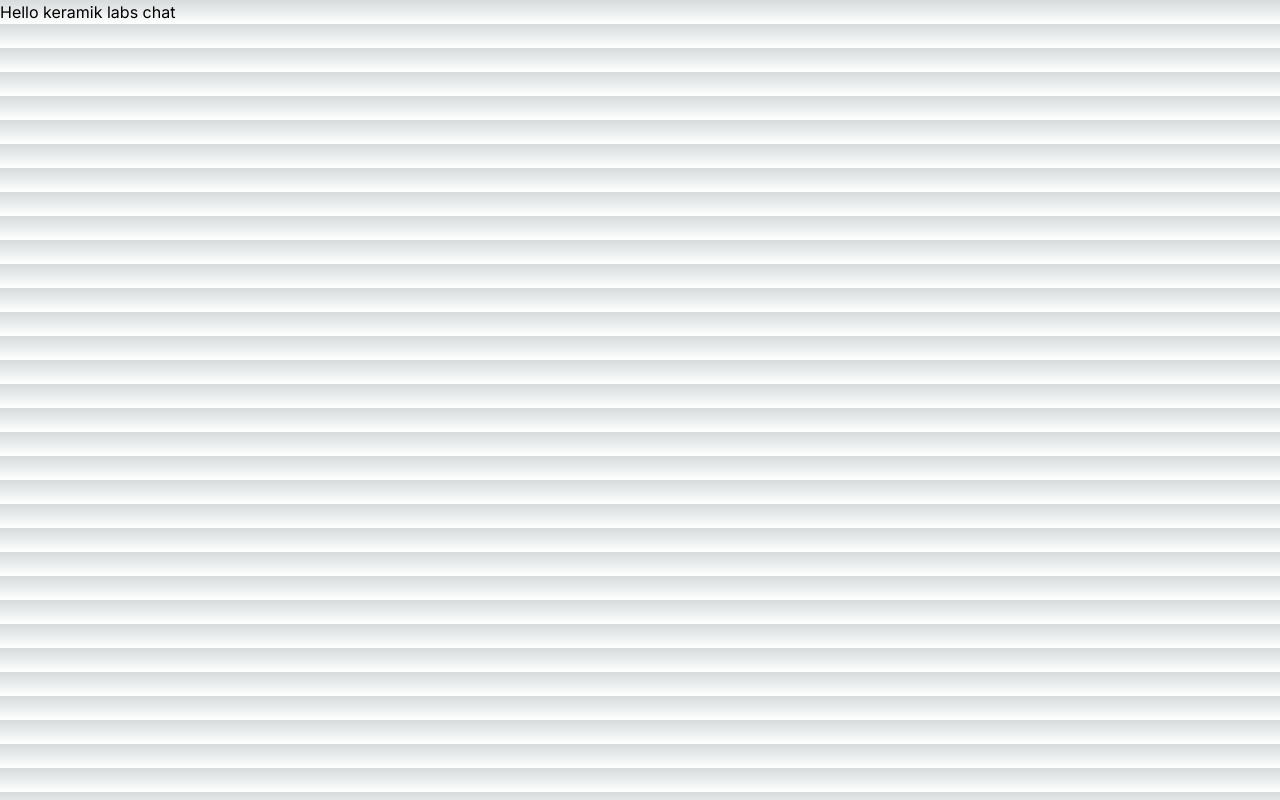
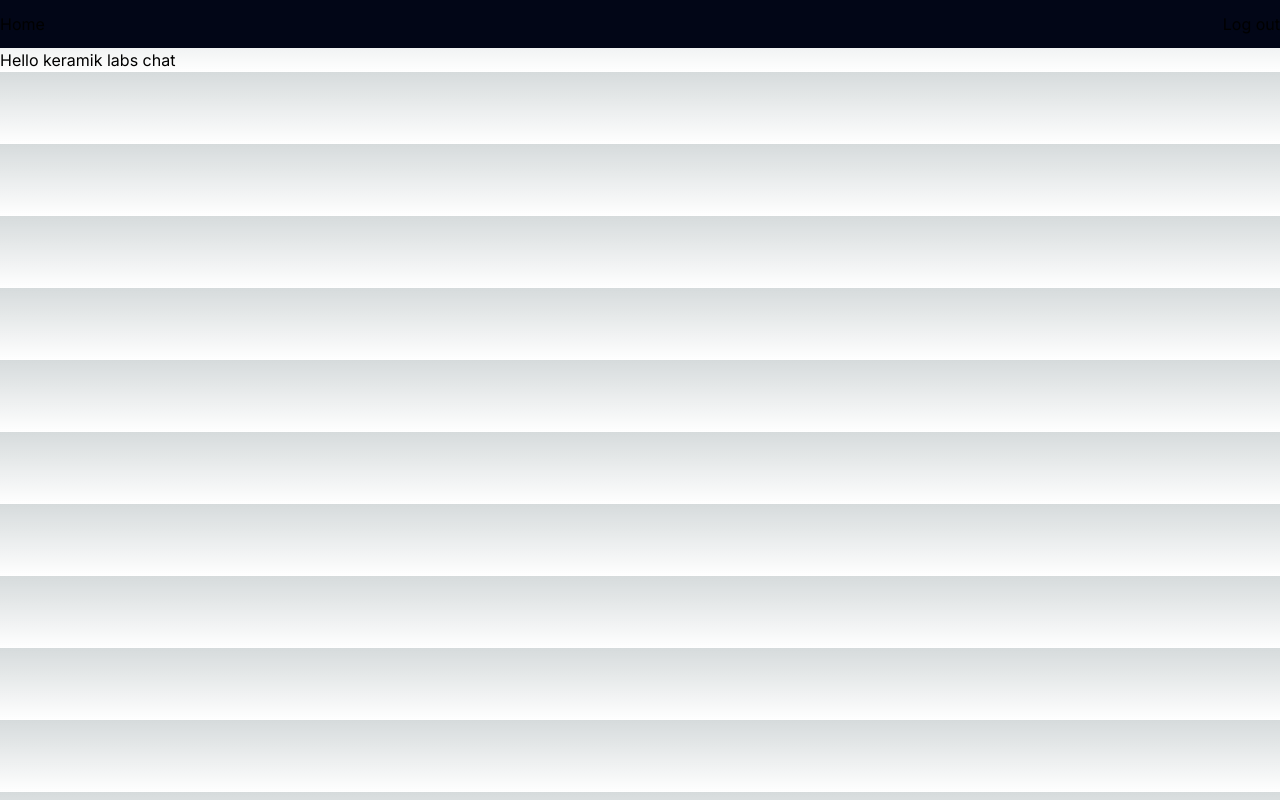
Before and after one commit to Artemides/keramik-labs-chat, a Next.js app: page / in a window 1280 px wide. Built offline with nearby package versions, Linux system fonts and the light colour scheme; no server answers.

Commit message:
add signin ui

```diff
--- a/src/app/layout.tsx
+++ b/src/app/layout.tsx
@@ -1,21 +1,25 @@
-import './globals.css'
-import { Inter } from 'next/font/google'
+'use client'
 
-const inter = Inter({ subsets: ['latin'] })
+import "./globals.css";
+import { Inter } from "next/font/google";
+import { SessionProvider } from "next-auth/react";
+import { Navbar } from "@/components/Navbar";
+const inter = Inter({ subsets: ["latin"] });
 
-export const metadata = {
-  title: 'Create Next App',
-  description: 'Generated by create next app',
-}
 
 export default function RootLayout({
   children,
 }: {
-  children: React.ReactNode
+  children: React.ReactNode;
 }) {
   return (
     <html lang="en">
-      <body className={inter.className}>{children}</body>
+      <body className={inter.className}>
+        <SessionProvider>
+          <Navbar/>
+          <main>{children}</main>
+        </SessionProvider>
+      </body>
     </html>
-  )
+  );
 }
--- /dev/null
+++ b/src/components/Navbar.tsx
@@ -0,0 +1,36 @@
+
+import { signOut, useSession } from "next-auth/react";
+import Image from "next/image";
+import React from "react";
+
+export const Navbar = () => {
+  const { data: session } = useSession();
+  return (
+    <div className="w-screen h-12 sticky top-0 flex justify-between items-center bg-slate-950">
+      <nav className="flex-1">
+        <ul className="flex">
+          <li>Home</li>
+        </ul>
+      </nav>
+      <div className="flex justify-between items-center">
+        {session ? (
+          <div className="flex items-center">
+            {session.user?.image && (
+              <div className="w-12 h-12 rounded-full">
+                <Image
+                  src={session.user.image}
+                  width={50}
+                  height={50}
+                  alt={session.user.name ?? "you"}
+                />
+              </div>
+            )}
+            <button onClick={() => signOut()}>Log out</button>
+          </div>
+        ) : (
+            <button onClick={() => signOut()}>Log out</button>
+        )}
+      </div>
+    </div>
+  );
+};
```
